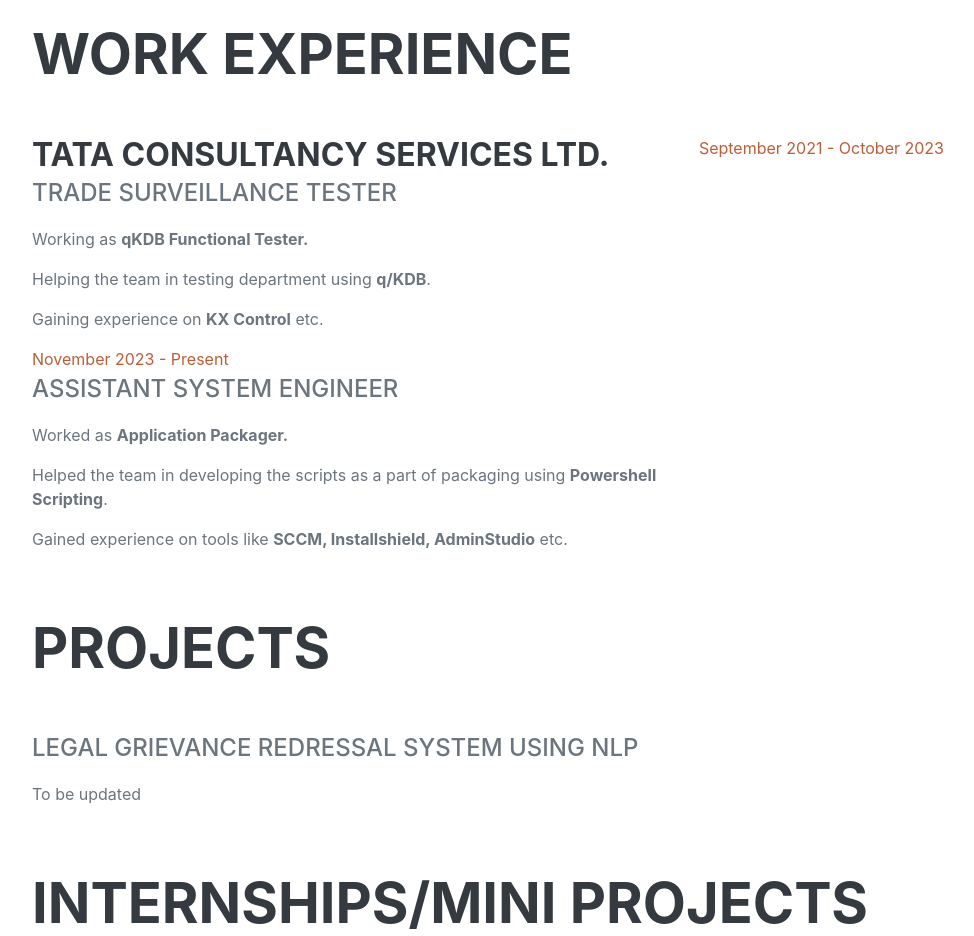
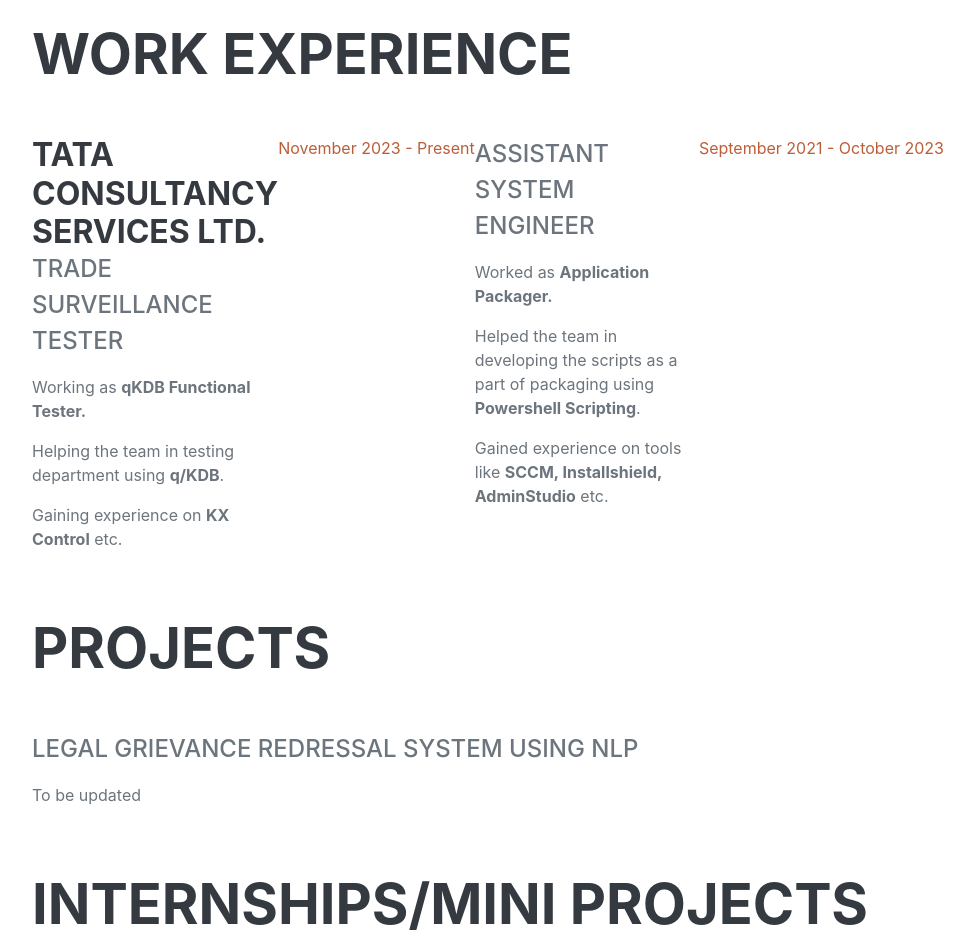
Before and after one commit to Krishna-Ravi/website, a plain HTML site: page index.html in a window 1280 px wide. Shown: the part 860-1796 px from the top of the page, without its empty margins (288-1262 px from the left). Drawn offline with nearby package versions, Linux system fonts and the light colour scheme; a web font is replaced by a local one.

Commit message:
Update index.html

```diff
--- a/index.html
+++ b/index.html
@@ -80,9 +80,10 @@
                             <p>  Working as <b>qKDB Functional Tester.</b></p>
                             <p>Helping the team in testing department using <b>q/KDB</b>.</p>
                             <p>Gaining experience on <b>KX Control</b> etc.</p>
+                        </div>
+                        <div class="flex-shrink-0"><span class="text-primary">November 2023 - Present</span></div>
 
-                            <div class="flex-shrink-0"><span class="text-primary">November 2023 - Present</span></div>
-
+                        <div class="flex-grow-1">
                             <div class="subheading mb-3">Assistant System Engineer </div>
                             <p>  Worked as <b>Application Packager.</b></p>
                             <p>Helped the team in developing the scripts as a part of packaging using <b>Powershell Scripting</b>.</p>
```
